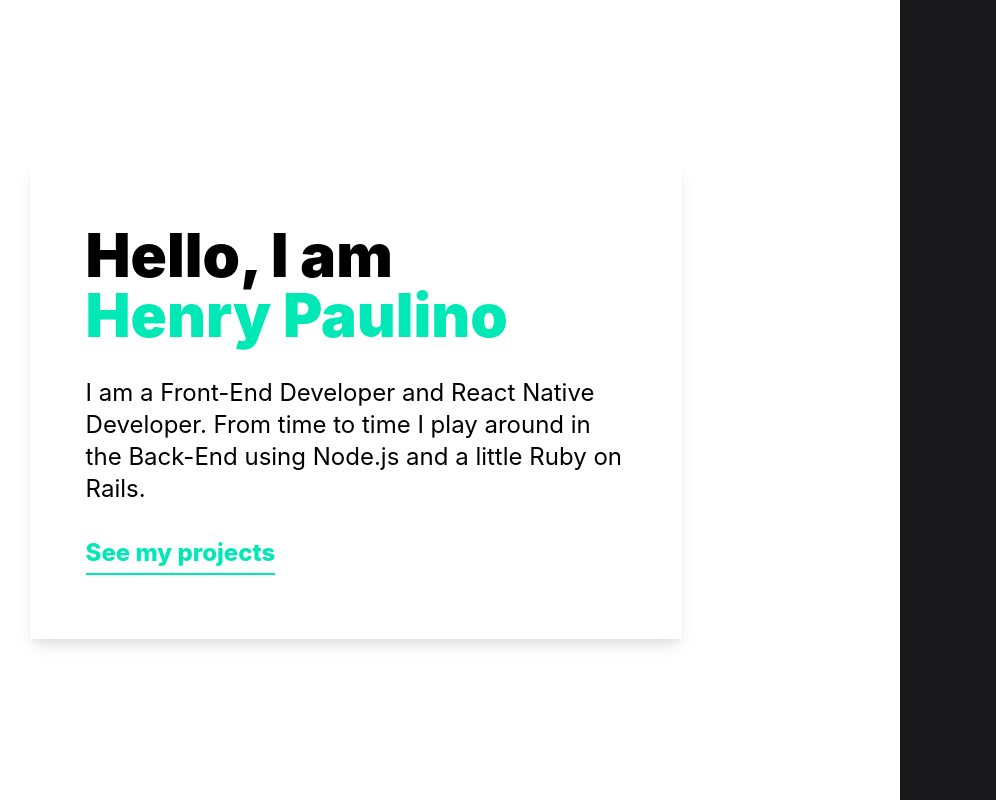
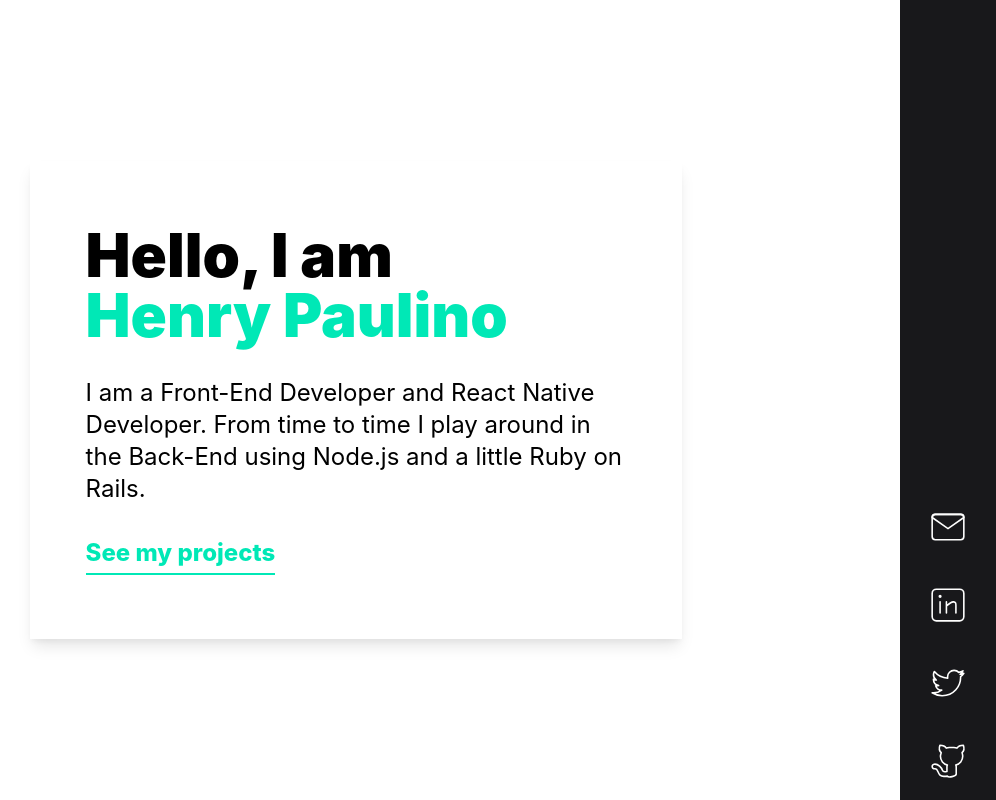
Before and after one commit to corasan/henrypl.com, a React (Create React App) app: page / in a window 1280 px wide. Shown: the whole page, without its empty margins (284-1280 px from the left). Built offline with nearby package versions, Linux system fonts and the light colour scheme.

Commit message:
add links

```diff
--- a/src/components/Icons.tsx
+++ b/src/components/Icons.tsx
@@ -6,10 +6,26 @@ import { ReactComponent as Twitter } from '../assets/twitter.svg'
 
 const Icons: React.FC<React.SVGProps<SVGSVGElement>> = (props: React.SVGProps<SVGSVGElement>) => {
   const iconList = [
-    <Mail key="mail" />,
-    <LinkedIn key="linkedin" />,
-    <Twitter key="twitter" />,
-    <Github key="github" />,
+    {
+      component: <Mail />,
+      key: 'mail',
+      link: '',
+    },
+    {
+      component: <LinkedIn />,
+      key: 'linkedin',
+      link: 'https://linkedin.com/in/henrypl95',
+    },
+    {
+      component: <Twitter />,
+      key: 'twitter',
+      link: 'https://twitter.com/henrypl_dev',
+    },
+    {
+      component: <Github />,
+      key: 'github',
+      link: 'https://github.com/corasan',
+    },
   ]
   const defaultProps = {
     height: 38,
@@ -20,15 +36,18 @@ const Icons: React.FC<React.SVGProps<SVGSVGElement>> = (props: React.SVGProps<SV
   return (
     <>
       {iconList.map((el) => (
-        <div
+        <a
+          href={el.link}
+          key={el.key}
+          target="_blank"
+          rel="noreferrer"
           className="flex justify-center py-5 w-full cursor-pointer hover:bg-accent"
-          key={el.key}
         >
-          {React.cloneElement(el, {
+          {React.cloneElement(el.component, {
             ...defaultProps,
             ...props,
           })}
-        </div>
+        </a>
       ))}
     </>
   )
--- a/src/components/Sidebar.tsx
+++ b/src/components/Sidebar.tsx
@@ -1,5 +1,9 @@
-import React from 'react'
+import Icons from './Icons'
 
-const Sidebar = () => <div className="flex w-24 bg-gray-900 min-h-screen fixed right-0"></div>
+const Sidebar = () => (
+  <div className="flex flex-col w-24 justify-end items-center bg-gray-900 min-h-screen fixed right-0">
+    <Icons />
+  </div>
+)
 
 export default Sidebar
```
Also changed, not shown: 1 other file (tests, documents, lock files or other folders).
